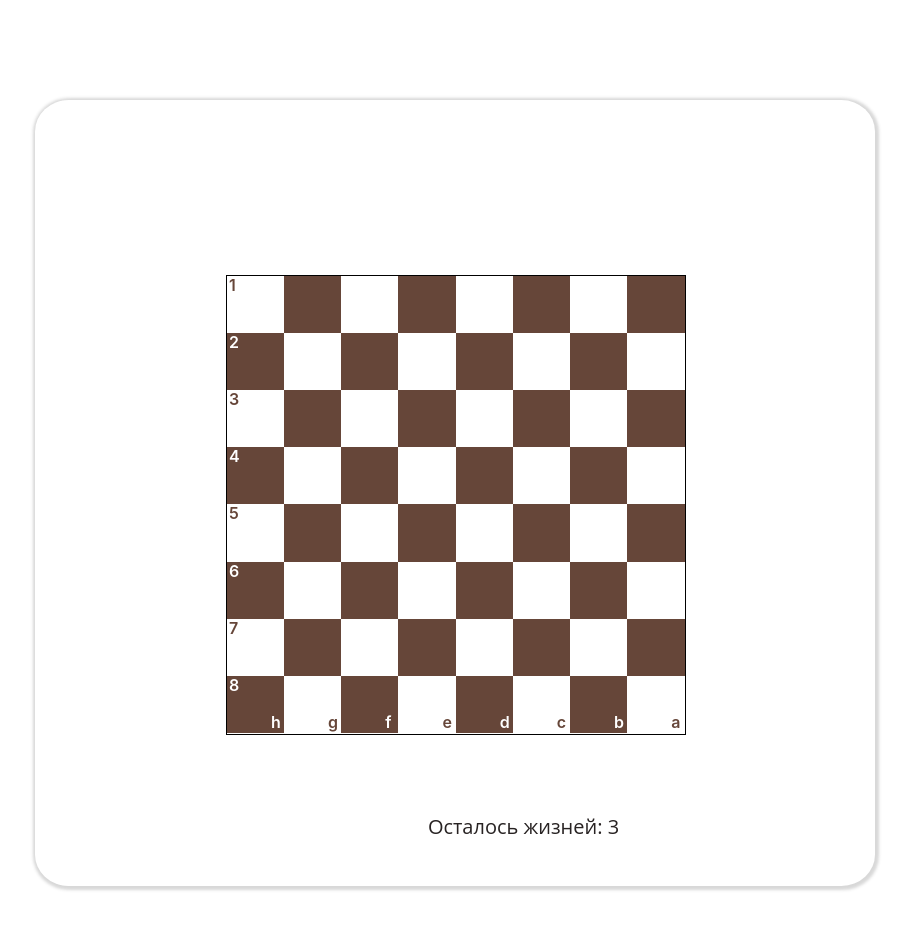
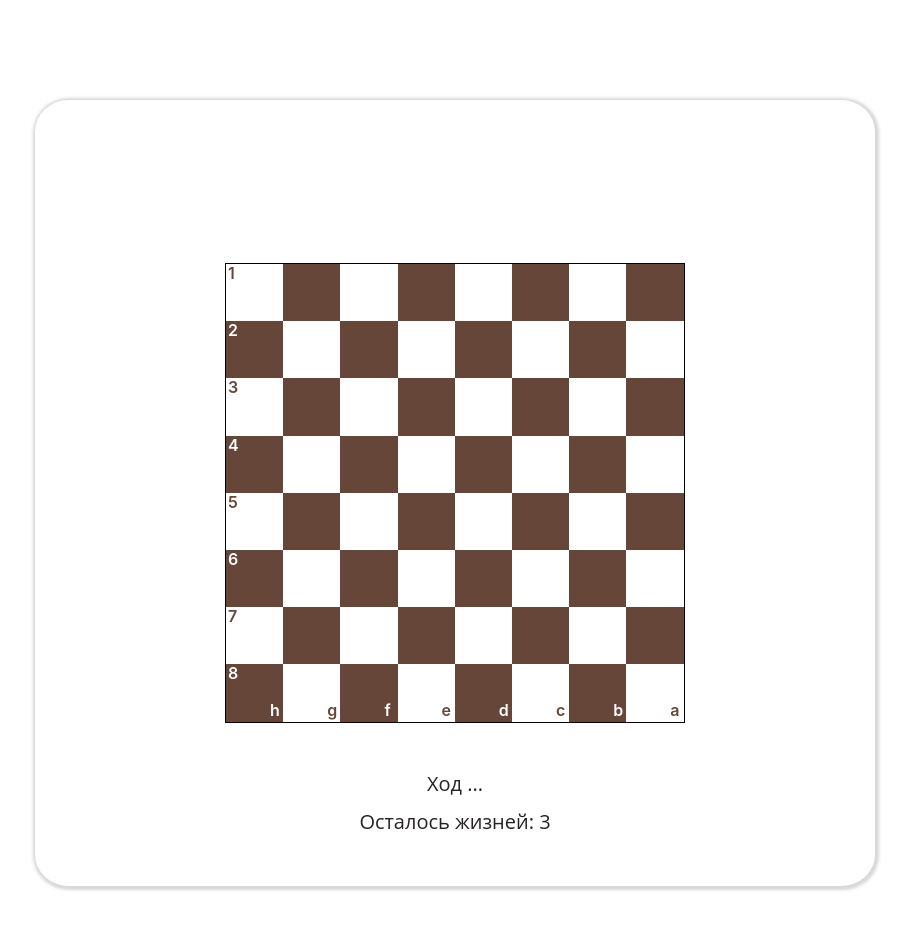
Before and after one commit to BDCasper/BM, a React (Create React App) app: page /tema1 in a window 1280 px wide. Shown: the top 930 px of the page, without its empty margins (193-1104 px from the left). Built offline with nearby package versions, Linux system fonts and the light colour scheme; no server answers.

Commit message:
1 part gotov

```diff
--- a/src/components/Chessboard-chessboard/Chessboard/Chessboard.css
+++ b/src/components/Chessboard-chessboard/Chessboard/Chessboard.css
@@ -6,6 +6,11 @@
     height: 458px;
     background-color: rgb(255, 255, 255);
     border: 1px rgb(0, 0, 0) solid;
+}
+
+.chessboardWrapper {
+    display: flex;
+    flex-direction: column;
 }
 
 .modal {
@@ -65,9 +70,19 @@
     cursor: pointer;
 }
 
-.lives {
+.turn {
     font-family: 'Open Sans';font-size: 20px;font-weight: normal;color: #282323;
-    margin-left: 201px;
-    margin-top: 80px;
+    align-self: center;
+    text-align: center;
+    margin-top: 47px;
     width: 200px;
 }
+
+.lives {
+
+    font-family: 'Open Sans';font-size: 20px;font-weight: normal;color: #282323;
+    align-self: center;
+    text-align: center;
+    margin-top: 11px;
+    width: 200px;
+}
--- a/src/components/Chessboard-chessboard/Chessboard/Chessboard.tsx
+++ b/src/components/Chessboard-chessboard/Chessboard/Chessboard.tsx
@@ -163,15 +163,16 @@ export default function Chessboard({playMove, pieces, fenComponents, setSolved,
   }
 
   return (
-    <>
+    <div className="chessboardWrapper">
       <div
         onClick={(e) => clickPiece(e)}
         id="chessboard"
         ref={chessboardRef}
       >
         {board}
-        <div className="lives">Осталось жизней: {lives}</div>
       </div>
-    </>
+      <div className="turn">Ход {fenComponents.turn ? (fenComponents.turn === "w" ? "Белых" : "Черных") : "..."}</div>
+      <div className="lives">Осталось жизней: {lives}</div>
+    </div>
   );
 }
--- a/src/components/Chessboard-panel/Panel.css
+++ b/src/components/Chessboard-panel/Panel.css
@@ -1,5 +1,7 @@
 #panel {
     display: flex;
+    align-items: center;
+    justify-content: center;
     width: 840px;
     height: 786px;
     margin-top: 100px;
@@ -11,8 +13,8 @@
 
 #referee {
     height: 58.5%;
-    margin-left: 22.73%;
-    margin-top: 20.8%;
+    /* margin-left: 22.73%; */
+    /* margin-top: 20.8%; */
 }
 
 #task-name {
```
